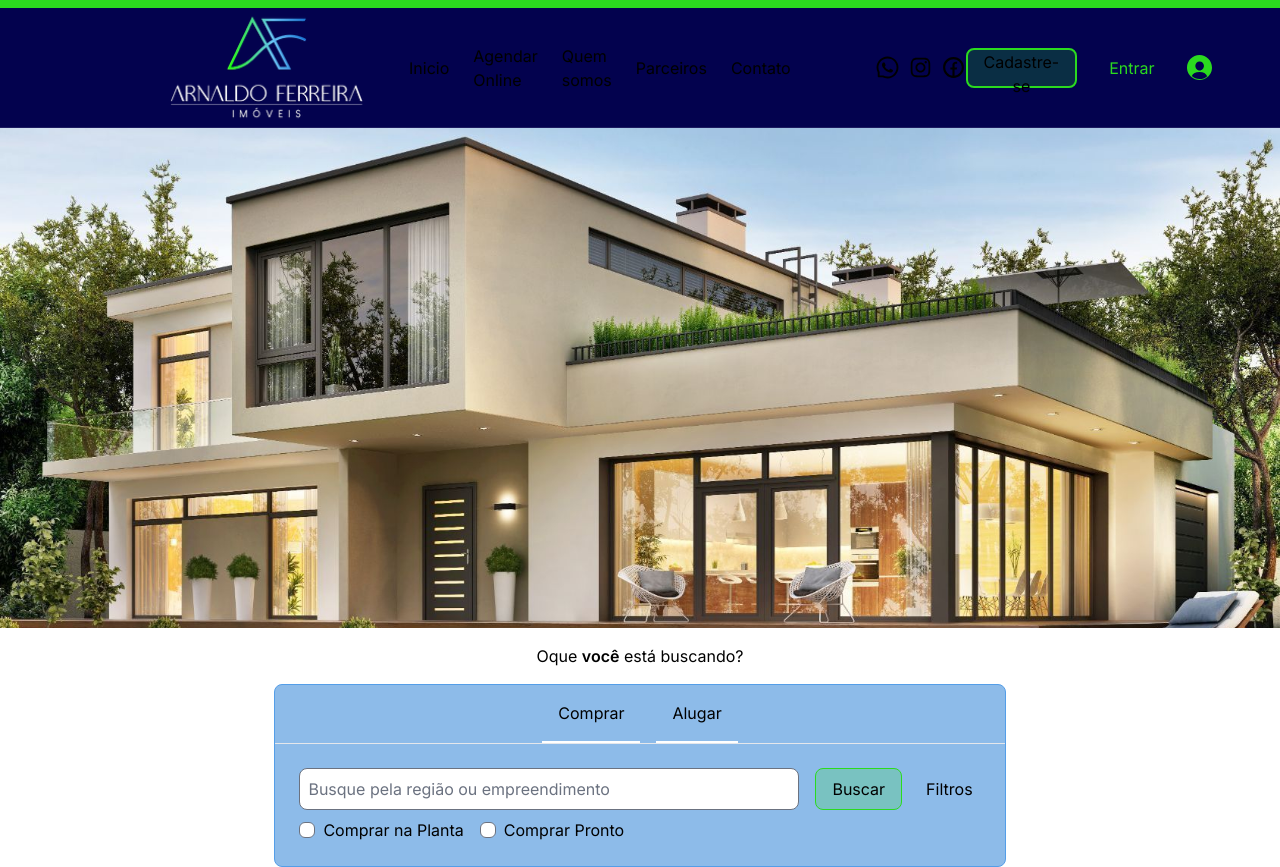
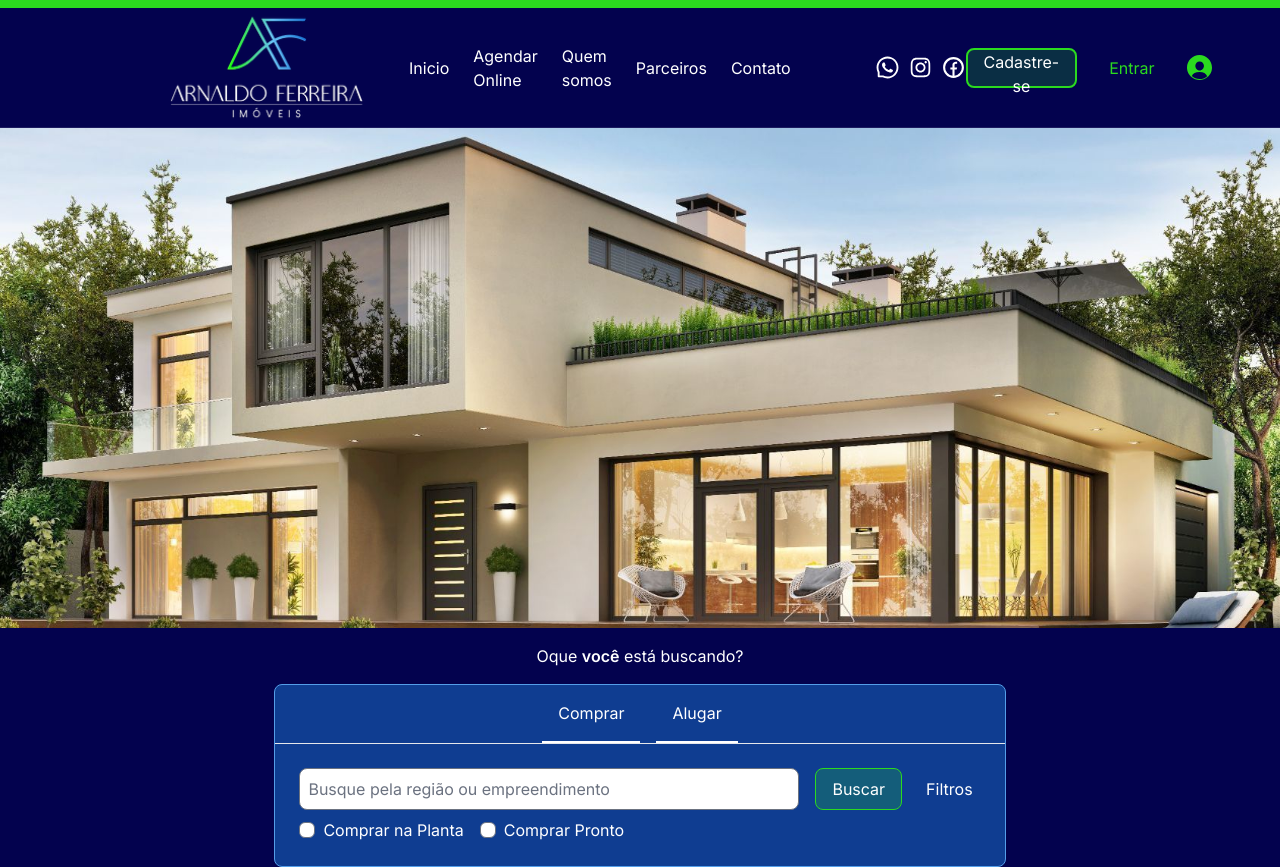
Before and after one commit to Advanzzzze/imob-arnaldo-f, a Next.js app: page / in a window 1280 px wide. Built offline with nearby package versions, Linux system fonts and the light colour scheme.

Commit message:
style: changed text color to white

```diff
--- a/app/layout.js
+++ b/app/layout.js
@@ -11,7 +11,7 @@ export const metadata = {
 export default function RootLayout({ children }) {
 	return (
 		<html lang='en'>
-			<body className={`bg-primary-color ${inter.className}`}>{children}</body>
+			<body className={`bg-primary-color-300 text-white ${inter.className}`}>{children}</body>
 		</html>
 	);
 }
```
